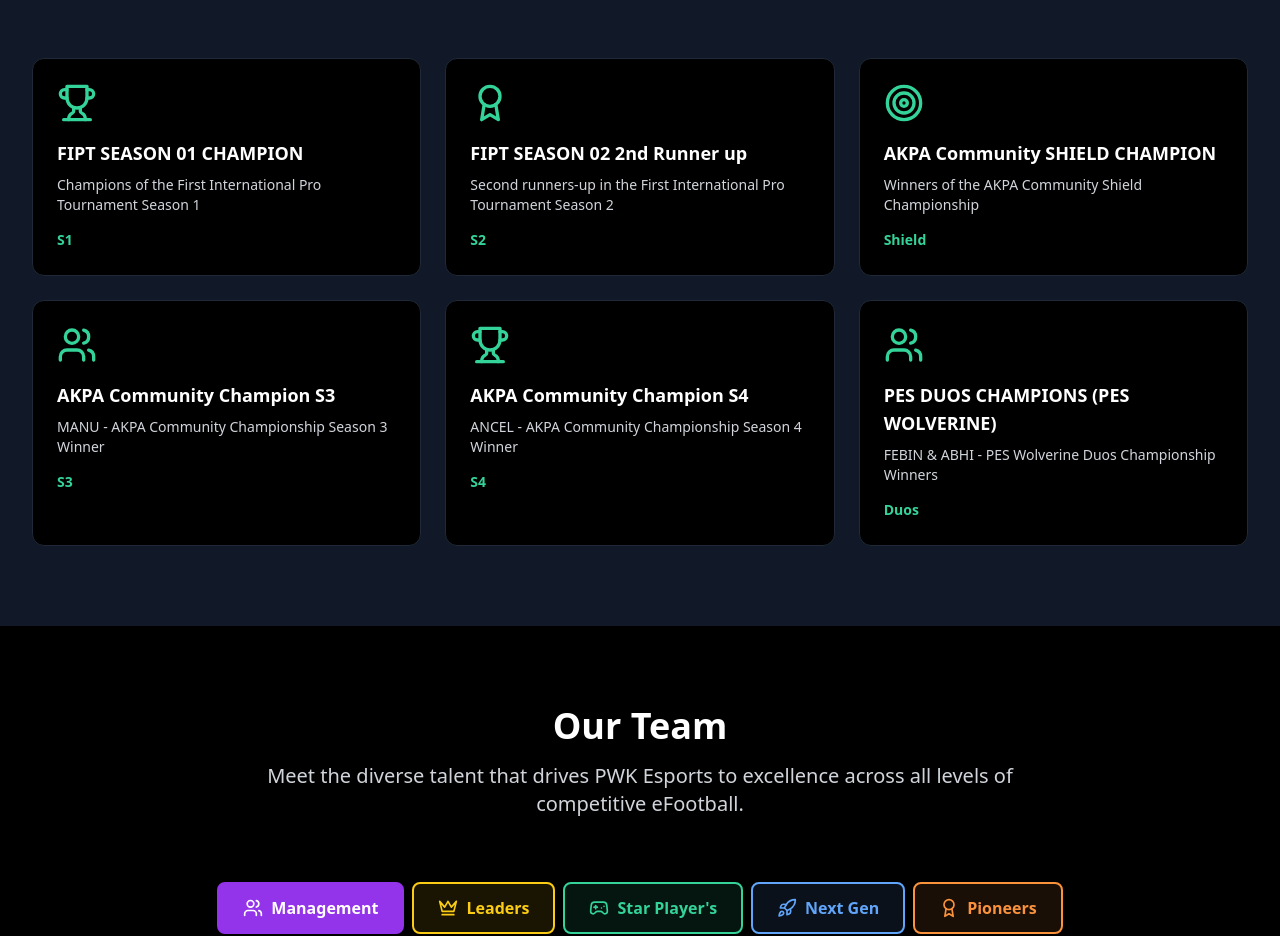
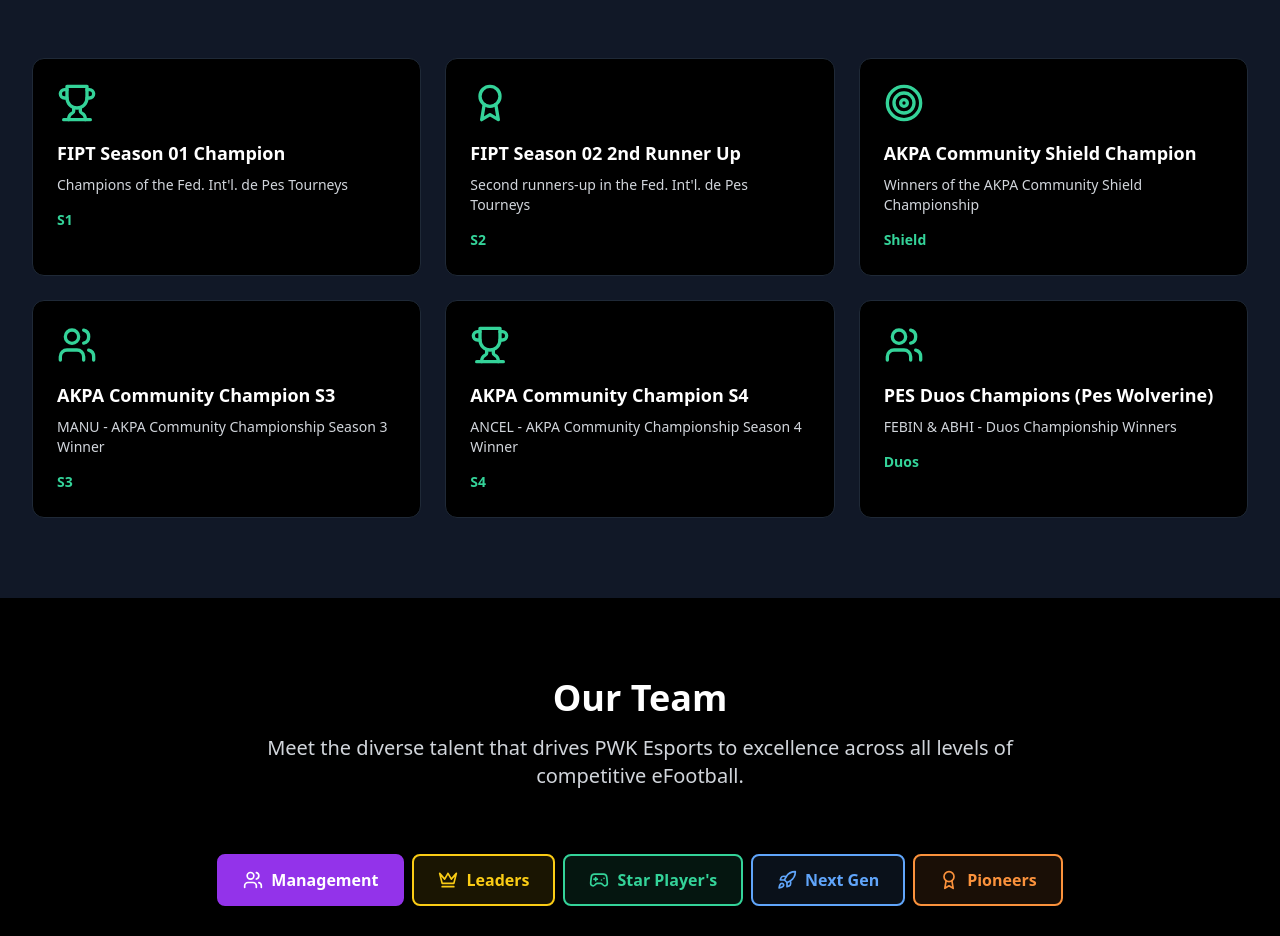
Before and after one commit to zakirnizam/pwkesports, a React (Vite) app: page / in a window 1280 px wide. Shown: the part 1760-2696 px from the top of the page. Built offline with nearby package versions, Linux system fonts and the light colour scheme.

Commit message:
achivements section changes

```diff
--- a/src/components/Achievements.tsx
+++ b/src/components/Achievements.tsx
@@ -4,19 +4,19 @@ const Achievements = () => {
   const achievements = [
     {
       icon: Trophy,
-      title: "FIPT SEASON 01 CHAMPION",
-      description: "Champions of the First International Pro Tournament Season 1",
+      title: "FIPT Season 01 Champion",
+      description: "Champions of the Fed. Int'l. de Pes Tourneys",
       year: "S1",
     },
     {
       icon: Award,
-      title: "FIPT SEASON 02 2nd Runner up",
-      description: "Second runners-up in the First International Pro Tournament Season 2",
+      title: "FIPT Season 02 2nd Runner Up",
+      description: "Second runners-up in the Fed. Int'l. de Pes Tourneys ",
       year: "S2",
     },
     {
       icon: Target,
-      title: "AKPA Community SHIELD CHAMPION",
+      title: "AKPA Community Shield Champion",
       description: "Winners of the AKPA Community Shield Championship",
       year: "Shield",
     },
@@ -34,8 +34,8 @@ const Achievements = () => {
     },
     {
       icon: Users,
-      title: "PES DUOS CHAMPIONS (PES WOLVERINE)",
-      description: "FEBIN & ABHI - PES Wolverine Duos Championship Winners",
+      title: "PES Duos Champions (Pes Wolverine)",
+      description: "FEBIN & ABHI - Duos Championship Winners",
       year: "Duos",
     },
   ];
```
Also changed, not shown: src/images/Abhi.jpg.
